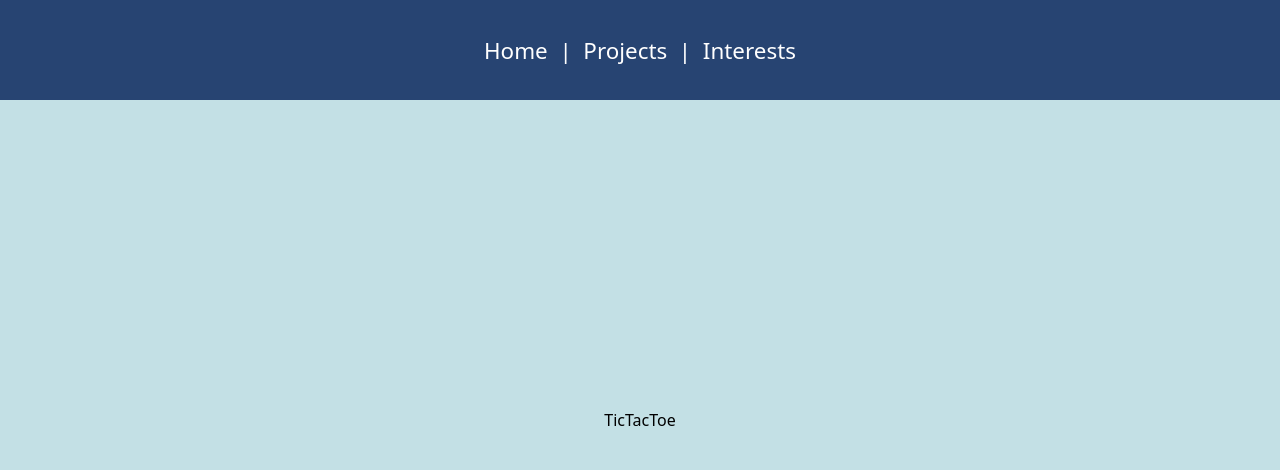
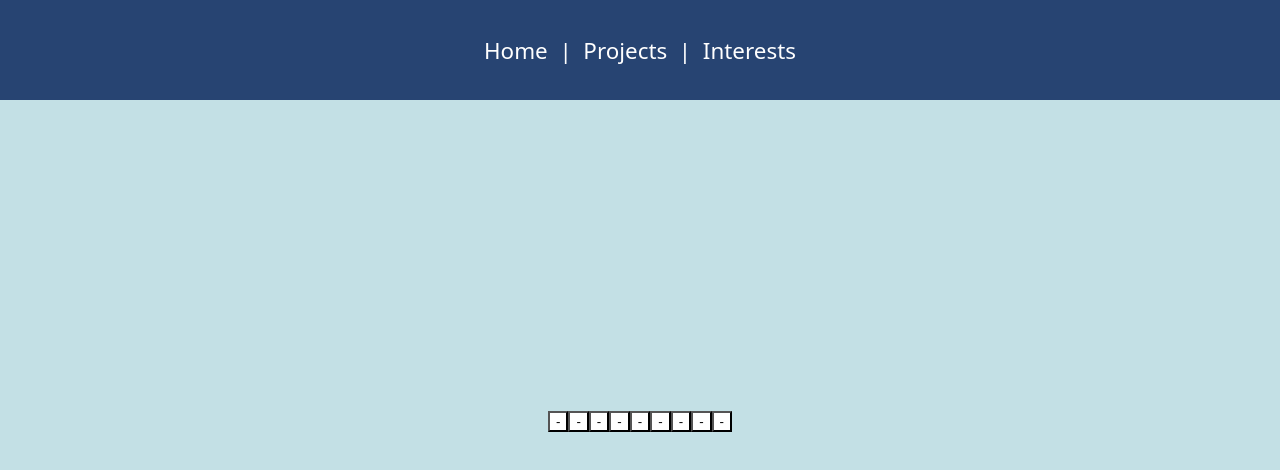
Before and after one commit to nathansivalingam/personal-website, a React (Vite) app: page /IndivProjects/IndivJSXGames/TicTacToe in a window 1280 px wide. Shown: the top 470 px of the page. Built offline with nearby package versions, Linux system fonts and the light colour scheme.

Commit message:
tictactoe code needs to be refactored -> 1. Convert style from AppTwo.css into styledComponents, 2. make the grid 3x3 on page

```diff
--- /dev/null
+++ b/src/AppTwo.css
@@ -0,0 +1,25 @@
+.container {
+  display: grid;
+  height: 600px;
+  /* Creates the grid characteristics */
+  grid-template-rows: repeat(3, 100px);
+  grid-template-columns: repeat(3, 100px);
+  justify-content: center;
+  align-content: center;
+  /* Places the text in the middle of each element */
+  text-align: center;
+  vertical-align: middle;
+  line-height: 100px;
+}
+
+button {
+  background-color: white;
+  border: 0px;
+}
+
+#win {
+  display: flex;
+  justify-content: center;
+  font-size: 1rem;
+  margin-top: -130px;
+}
--- a/src/pages/IndivProjects/IndivJSXGames/TicTacToe.jsx
+++ b/src/pages/IndivProjects/IndivJSXGames/TicTacToe.jsx
@@ -1,8 +1,85 @@
 import { TicTacToePageStyle } from "../../../styles/styledComponents"
+import '../../../App.css'
+import React from 'react'
 
 const TicTacToe = function() {
+  const [winStatus, setWinStatus] = React.useState(false);
+  const [turn, setTurn] = React.useState('X');
+  const [grid, setGrid] = React.useState(['-', '-', '-', '-', '-', '-', '-', '-', '-']);
+  const [colours, setColours] = React.useState([0, 0, 0, 0, 0, 0, 0, 0, 0]);
+
+  const playerMove = (item) => {
+    // Set the value of the new item
+    if (grid[item] === '-' && !winStatus) {
+      const newGrid = [...grid];
+      newGrid[item] = turn;
+      setGrid(newGrid);
+    }
+  }
+
+  const changeColour = (itemI, itemJ, itemK) => {
+    const newColours = [...colours];
+    newColours[itemI] = 1;
+    newColours[itemJ] = 1;
+    newColours[itemK] = 1;
+    setColours(newColours);
+    setWinStatus(true);
+
+    // Local storage
+    let curWins = localStorage.getItem(turn);
+    if (curWins === null) {
+      curWins = 1;
+    } else {
+      curWins = parseInt(curWins) + 1
+    }
+    console.log(curWins);
+    localStorage.setItem(turn, curWins);
+  }
+
+  React.useEffect(() => {
+    if (grid[0] === turn && grid[1] === turn && grid[2] === turn) {
+      changeColour(0, 1, 2);
+    } else if (grid[3] === turn && grid[4] === turn && grid[5] === turn) {
+      changeColour(3, 4, 5);
+    } else if (grid[6] === turn && grid[7] === turn && grid[8] === turn) {
+      changeColour(6, 7, 8);
+    } else if (grid[0] === turn && grid[3] === turn && grid[6] === turn) {
+      changeColour(0, 3, 6);
+    } else if (grid[1] === turn && grid[4] === turn && grid[7] === turn) {
+      changeColour(1, 4, 7);
+    } else if (grid[2] === turn && grid[5] === turn && grid[8] === turn) {
+      changeColour(2, 5, 8);
+    } else if (grid[0] === turn && grid[4] === turn && grid[8] === turn) {
+      changeColour(0, 4, 8);
+    } else if (grid[2] === turn && grid[4] === turn && grid[6] === turn) {
+      changeColour(2, 4, 6);
+    } else {
+      // Change who's turn it is
+      if (turn === 'X') {
+        setTurn('O');
+      } else {
+        setTurn('X');
+      }
+    }
+  }, [grid]);
+
   return <>
-    <TicTacToePageStyle>TicTacToe</TicTacToePageStyle>
+     <TicTacToePageStyle>
+      <div className="container">
+        <button onClick={() => playerMove(0)} className="item" style={{ backgroundColor: colours[0] === 1 ? 'lightgreen' : 'white' }}>{grid[0]}</button>
+        <button onClick={() => playerMove(1)} className="item" style={{ backgroundColor: colours[1] === 1 ? 'lightgreen' : 'white' }}>{grid[1]}</button>
+        <button onClick={() => playerMove(2)} className="item" style={{ backgroundColor: colours[2] === 1 ? 'lightgreen' : 'white' }}>{grid[2]}</button>
+        <button onClick={() => playerMove(3)} className="item" style={{ backgroundColor: colours[3] === 1 ? 'lightgreen' : 'white' }}>{grid[3]}</button>
+        <button onClick={() => playerMove(4)} className="item" style={{ backgroundColor: colours[4] === 1 ? 'lightgreen' : 'white' }}>{grid[4]}</button>
+        <button onClick={() => playerMove(5)} className="item" style={{ backgroundColor: colours[5] === 1 ? 'lightgreen' : 'white' }}>{grid[5]}</button>
+        <button onClick={() => playerMove(6)} className="item" style={{ backgroundColor: colours[6] === 1 ? 'lightgreen' : 'white' }}>{grid[6]}</button>
+        <button onClick={() => playerMove(7)} className="item" style={{ backgroundColor: colours[7] === 1 ? 'lightgreen' : 'white' }}>{grid[7]}</button>
+        <button onClick={() => playerMove(8)} className="item" style={{ backgroundColor: colours[8] === 1 ? 'lightgreen' : 'white' }}>{grid[8]}</button>
+      </div>
+      {winStatus === true ? (
+        <div id="win">Win player: {turn}</div>
+      ) : '' }
+    </TicTacToePageStyle>
   </>
 }
 
```
